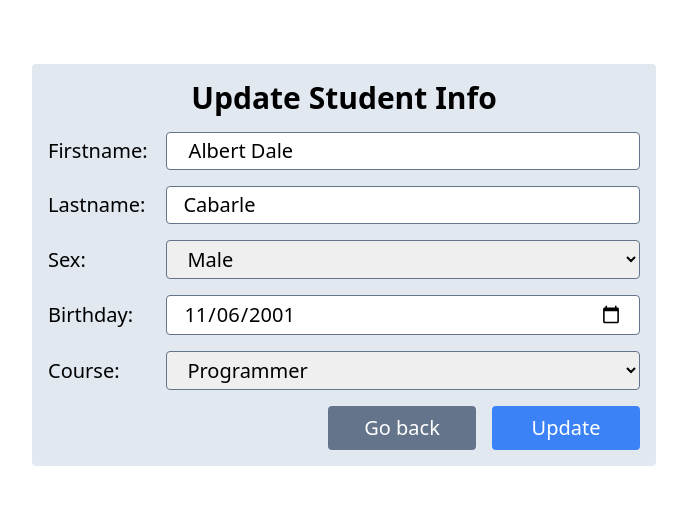
After one commit to Dale0311/introToPHPMYSQL, a PHP site: page /update.php?k=1 in a window 1280 px wide. The commit adds this page. Shown: the top 513 px of the page, without its empty margins (296-983 px from the left). Run offline with PHP 8.4, Linux system fonts and the light colour scheme; data comes from the database, SQL or seed files in the repository; both versions use the stored data as it was after the commit.

Commit message:
Done yey!

```diff
--- a/output.css
+++ b/output.css
@@ -571,8 +583,31 @@ video {
   margin-bottom: 1rem;
 }
 
+.my-8 {
+  margin-top: 2rem;
+  margin-bottom: 2rem;
+}
+
+.mx-4 {
+  margin-left: 1rem;
+  margin-right: 1rem;
+}
+
+.my-5 {
+  margin-top: 1.25rem;
+  margin-bottom: 1.25rem;
+}
+
 .block {
   display: block;
+}
+
+.inline-block {
+  display: inline-block;
+}
+
+.inline {
+  display: inline;
 }
 
 .flex {
@@ -595,48 +642,44 @@ video {
   width: 100%;
 }
 
-.w-1\/5 {
-  width: 20%;
+.w-screen {
+  width: 100vw;
 }
 
-.w-\[\] {
-  width: ;
+.w-auto {
+  width: auto;
 }
 
-.w-\[40x\] {
-  width: 40x;
+.w-4\/5 {
+  width: 80%;
 }
 
-.w-\[40px\] {
-  width: 40px;
+.flex-auto {
+  flex: 1 1 auto;
 }
 
-.w-\[30px\] {
-  width: 30px;
+.flex-1 {
+  flex: 1 1 0%;
 }
 
-.w-\[80px\] {
-  width: 80px;
-}
-
-.w-20 {
-  width: 5rem;
-}
-
-.w-12 {
-  width: 3rem;
-}
-
-.w-10 {
-  width: 2.5rem;
-}
-
-.w-1\/6 {
-  width: 16.666667%;
+.flex-initial {
+  flex: 0 1 auto;
 }
 
 .table-auto {
   table-layout: auto;
+}
+
+.cursor-not-allowed {
+  cursor: not-allowed;
+}
+
+.grid-cols-2 {
+  grid-template-columns: repeat(2, minmax(0, 1fr));
+}
+
+.flex-col {
+  flex-direction: column;
 }
 
 .items-center {
@@ -651,6 +694,20 @@ video {
   justify-content: center;
 }
 
+.justify-between {
+  justify-content: space-between;
+}
+
+.justify-evenly {
+  justify-content: space-evenly;
+}
+
+.space-x-2 > :not([hidden]) ~ :not([hidden]) {
+  --tw-space-x-reverse: 0;
+  margin-right: calc(0.5rem * var(--tw-space-x-reverse));
+  margin-left: calc(0.5rem * calc(1 - var(--tw-space-x-reverse)));
+}
+
 .space-y-4 > :not([hidden]) ~ :not([hidden]) {
   --tw-space-y-reverse: 0;
   margin-top: calc(1rem * calc(1 - var(--tw-space-y-reverse)));
@@ -680,6 +743,26 @@ video {
 .border-black {
   --tw-border-opacity: 1;
   border-color: rgb(0 0 0 / var(--tw-border-opacity));
+}
+
+.border-gray-500 {
+  --tw-border-opacity: 1;
+  border-color: rgb(107 114 128 / var(--tw-border-opacity));
+}
+
+.border-gray-800 {
+  --tw-border-opacity: 1;
+  border-color: rgb(31 41 55 / var(--tw-border-opacity));
+}
+
+.border-slate-500 {
+  --tw-border-opacity: 1;
+  border-color: rgb(100 116 139 / var(--tw-border-opacity));
+}
+
+.border-red-500 {
+  --tw-border-opacity: 1;
+  border-color: rgb(239 68 68 / var(--tw-border-opacity));
 }
 
 .bg-green-500 {
@@ -697,19 +780,78 @@ video {
   background-color: rgb(100 116 139 / var(--tw-bg-opacity));
 }
 
+.bg-green-300 {
+  --tw-bg-opacity: 1;
+  background-color: rgb(134 239 172 / var(--tw-bg-opacity));
+}
+
+.bg-green-400 {
+  --tw-bg-opacity: 1;
+  background-color: rgb(74 222 128 / var(--tw-bg-opacity));
+}
+
+.bg-green-200 {
+  --tw-bg-opacity: 1;
+  background-color: rgb(187 247 208 / var(--tw-bg-opacity));
+}
+
+.bg-slate-200 {
+  --tw-bg-opacity: 1;
+  background-color: rgb(226 232 240 / var(--tw-bg-opacity));
+}
+
+.bg-blue-500 {
+  --tw-bg-opacity: 1;
+  background-color: rgb(59 130 246 / var(--tw-bg-opacity));
+}
+
+.bg-gray-200 {
+  --tw-bg-opacity: 1;
+  background-color: rgb(229 231 235 / var(--tw-bg-opacity));
+}
+
+.bg-slate-300 {
+  --tw-bg-opacity: 1;
+  background-color: rgb(203 213 225 / var(--tw-bg-opacity));
+}
+
 .bg-slate-400 {
   --tw-bg-opacity: 1;
   background-color: rgb(148 163 184 / var(--tw-bg-opacity));
 }
 
-.bg-yellow-500 {
+.bg-gray-400 {
   --tw-bg-opacity: 1;
-  background-color: rgb(234 179 8 / var(--tw-bg-opacity));
+  background-color: rgb(156 163 175 / var(--tw-bg-opacity));
 }
 
 .bg-gray-500 {
   --tw-bg-opacity: 1;
   background-color: rgb(107 114 128 / var(--tw-bg-opacity));
+}
+
+.bg-slate-100 {
+  --tw-bg-opacity: 1;
+  background-color: rgb(241 245 249 / var(--tw-bg-opacity));
+}
+
+.bg-gray-100 {
+  --tw-bg-opacity: 1;
+  background-color: rgb(243 244 246 / var(--tw-bg-opacity));
+}
+
+.bg-red-400 {
+  --tw-bg-opacity: 1;
+  background-color: rgb(248 113 113 / var(--tw-bg-opacity));
+}
+
+.bg-red-200 {
+  --tw-bg-opacity: 1;
+  background-color: rgb(254 202 202 / var(--tw-bg-opacity));
+}
+
+.p-4 {
+  padding: 1rem;
 }
 
 .px-4 {
@@ -722,14 +864,19 @@ video {
   padding-bottom: 0.5rem;
 }
 
+.py-1 {
+  padding-top: 0.25rem;
+  padding-bottom: 0.25rem;
+}
+
 .py-4 {
   padding-top: 1rem;
   padding-bottom: 1rem;
 }
 
-.px-5 {
-  padding-left: 1.25rem;
-  padding-right: 1.25rem;
+.py-3 {
+  padding-top: 0.75rem;
+  padding-bottom: 0.75rem;
 }
 
 .px-8 {
@@ -829,3 +984,29 @@ video {
   outline: 2px solid transparent;
   outline-offset: 2px;
 }
+
+.disabled\:bg-slate-50:disabled {
+  --tw-bg-opacity: 1;
+  background-color: rgb(248 250 252 / var(--tw-bg-opacity));
+}
+
+.disabled\:bg-slate-200:disabled {
+  --tw-bg-opacity: 1;
+  background-color: rgb(226 232 240 / var(--tw-bg-opacity));
+}
+
+@media (min-width: 768px) {
+  .md\:flex-initial {
+    flex: 0 1 auto;
+  }
+}
+
+@media (min-width: 1024px) {
+  .lg\:w-1\/2 {
+    width: 50%;
+  }
+
+  .lg\:flex-initial {
+    flex: 0 1 auto;
+  }
+}
--- /dev/null
+++ b/update.php
@@ -0,0 +1,126 @@
+<?php
+    session_start();
+    require "./mysqlCon/openCon.php";
+    if(!isset($_GET['k'])){
+        header("location: index.php");
+    }
+    if(isset($_POST['update'])){
+        $arrError=[];
+
+        // scrubbing
+        $firstname = htmlspecialchars($_POST['firstname']);
+        $lastname = htmlspecialchars($_POST['lastname']);
+        $sex = htmlspecialchars($_POST['sex']);
+        $birthday = htmlspecialchars($_POST['birthday']);
+        $course = htmlspecialchars($_POST['course']);
+
+        // validation
+        if(empty($firstname))
+            $arrError[] = "ERROR: please input firstname";
+        if(empty($lastname))
+            $arrError[] = "ERROR: please input lastname";
+        if(empty($sex))
+            $arrError[] = "ERROR: please input sex";
+        if(empty($birthday))
+            $arrError[] = "ERROR: please input birthday";
+        if(empty($course))
+            $arrError[] = "ERROR: please input course";
+
+        if(!empty($arrError)){
+            echo "<div class='w-1/2 text-lg font-semibold text-center mx-auto my-4 flex flex-col py-2 px-4 bg-red-400 text-white'>";
+            foreach ($arrError as $key => $value) {
+                echo
+                '
+                    <h1>'.$value.'</h1>
+                ';
+            }
+            echo "</div>";
+        }
+        // if empty, means on error
+        else{
+            $strSql =
+                "UPDATE students SET
+                    firstname='$firstname',
+                    lastname='$lastname',
+                    sex='$sex',
+                    birthday='$birthday',
+                    course='$course'
+                WHERE id=". $_SESSION['k'];
+            if(mysqli_query($con, $strSql))
+                header("location:officialList.php");
+            else
+                echo "Update Query Failed";
+        }
+    }
+?>
+<!DOCTYPE html>
+<html lang="en">
+<head>
+    <meta charset="UTF-8">
+    <meta name="viewport" content="width=device-width, initial-scale=1.0">
+    <title>Update Item</title>
+    <link rel="stylesheet" href="output.css">
+    <link rel="stylesheet" href="https://cdnjs.cloudflare.com/ajax/libs/font-awesome/6.4.0/css/all.min.css" integrity="sha512-iecdLmaskl7CVkqkXNQ/ZH/XLlvWZOJyj7Yy7tcenmpD1ypASozpmT/E0iPtmFIB46ZmdtAc9eNBvH0H/ZpiBw==" crossorigin="anonymous" referrerpolicy="no-referrer" />
+</head>
+<body>
+    <?php if(isset($_GET['k'])):?>
+        <?php
+            $_SESSION['k'] = $_GET['k'];
+
+
+            $strSql = "SELECT * FROM students WHERE id=". $_SESSION['k'];
+            if($rs = mysqli_query($con, $strSql)){
+                if(mysqli_num_rows($rs) >0){
+                    $student = mysqli_fetch_array($rs);
+                }
+            }
+            mysqli_free_result($rs);
+            require "./mysqlCon/closeCon.php";
+        ?>
+        <div class="container mx-auto my-4 p-4">
+            <form method="post" class="lg:w-1/2 mx-auto my-8 p-4 space-y-4 bg-slate-200 rounded ">
+                <h1 class="text-3xl font-semibold text-center">Update Student Info</h1>
+                <div class="text-xl space-y-4">
+                    <div class="flex justify-between items-center">
+                        <label class="" for="firstname">Firstname:</label>
+                        <input required type="text" name="firstname" id="firstname" class="border rounded border-slate-500 py-1 px-4 w-4/5" value=" <?php echo $student['firstname'] ?>">
+                    </div>
+
+                    <div class="flex justify-between items-center">
+                        <label class="" for="lastname">Lastname:</label>
+                        <input required type="text" name="lastname" id="lastname" class="border rounded border-slate-500 py-1 px-4 w-4/5" value="<?php echo $student['lastname'] ?>">
+                    </div>
+
+                    <div class="flex justify-between items-center">
+                        <label class="" for="sex">Sex:</label>
+                        <select name="sex" id="sex" class="border rounded border-slate-500 py-1 px-4 w-4/5" required>
+                            <option value="male" <?php echo $student['sex'] == "male"? "selected" : "" ?>>Male</option>
+                            <option value="female" <?php echo $student['sex'] == "female"? "selected" : "" ?>>Female</option>
+                        </select>
+                    </div>
+
+                    <div class="flex justify-between items-center">
+                        <label class="" for="birthday">Birthday:</label>
+                        <input required type="date" name="birthday" id="birthday" class="border rounded border-slate-500 py-1 px-4 w-4/5" value="<?php echo $student['birthday'] ?>">
+                    </div>
+
+                    <div class="flex justify-between items-center">
+                        <label class="" for="course">Course:</label>
+                        <select name="course" id="course" class="border rounded border-slate-500 py-1 px-4 w-4/5" required>
+                            <option value="scientist" <?php echo $student['course'] == "scientist"? "selected" : "" ?>>Scientist</option>
+                            <option value="chemist" <?php echo $student['course'] == "chemist"? "selected" : "" ?>>Chemist</option>
+                            <option value="pilot" <?php echo $student['course'] == "pilot"? "selected" : "" ?>>Pilot</option>
+                            <option value="programmer" <?php echo $student['course'] == "programmer"? "selected" : "" ?>>Programmer</option>
+                        </select>
+                    </div>
+
+                    <div class="flex justify-end space-x-4 text-center text-white">
+                        <a href="officialList.php" class="py-2 w-1/4 bg-slate-500 rounded flex-auto lg:flex-initial">Go back</a>
+                        <button type="submit" name="update" class="py-2 w-1/4 bg-blue-500 rounded flex-auto lg:flex-initial">Update</button>
+                    </div>
+                </div>
+            </form>
+        </div>
+    <?php endif ?>
+</body>
+</html>
```
Also changed, not shown: other parts of output.css (+53 -15 lines), delete.php (added, +75 -0 lines), index.php (+7 -7 lines), officialList.php (+16 -6 lines), mysqlCon/openCon.php (line endings or trailing spaces), package-lock.json, package.json (line endings or trailing spaces), students.sql (line endings or trailing spaces), tailwind.config.js (line endings or trailing spaces).
